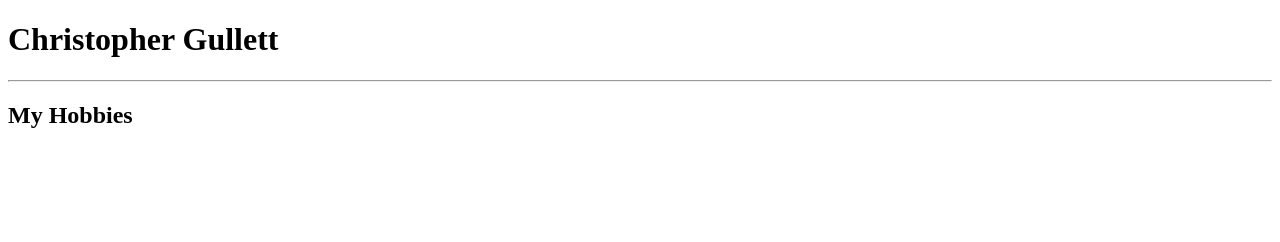
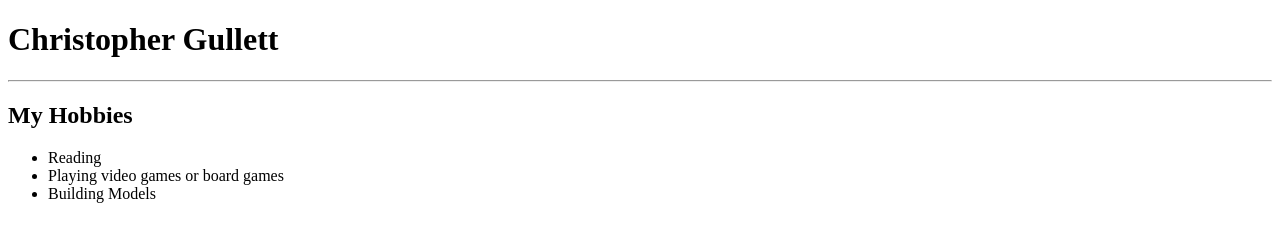
Before and after one commit to CG-82/About-me, a plain HTML site: page index.html in a window 1280 px wide. Drawn offline with Linux system fonts and the light colour scheme.

Commit message:
added three hobbies to the unordered list

```diff
--- a/index.html
+++ b/index.html
@@ -3,4 +3,8 @@
 <h1>Christopher Gullett</h1>
 <hr>
 <h2>My Hobbies</h2>
-<ul></ul>
+<ul>
+    <li>Reading</li>
+    <li>Playing video games or board games</li>
+    <li>Building Models</li>
+</ul>
```
Also changed, not shown: 1 other file.
